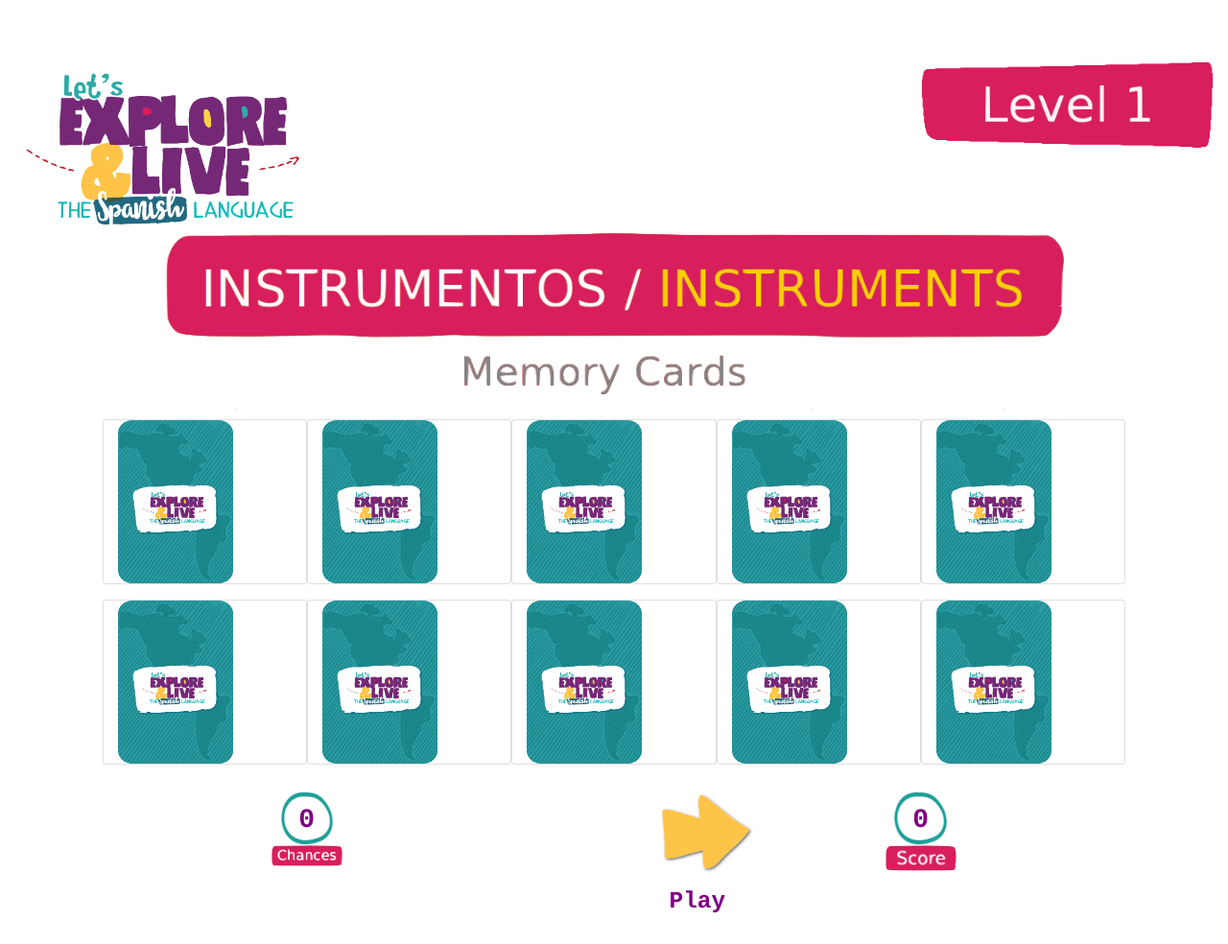
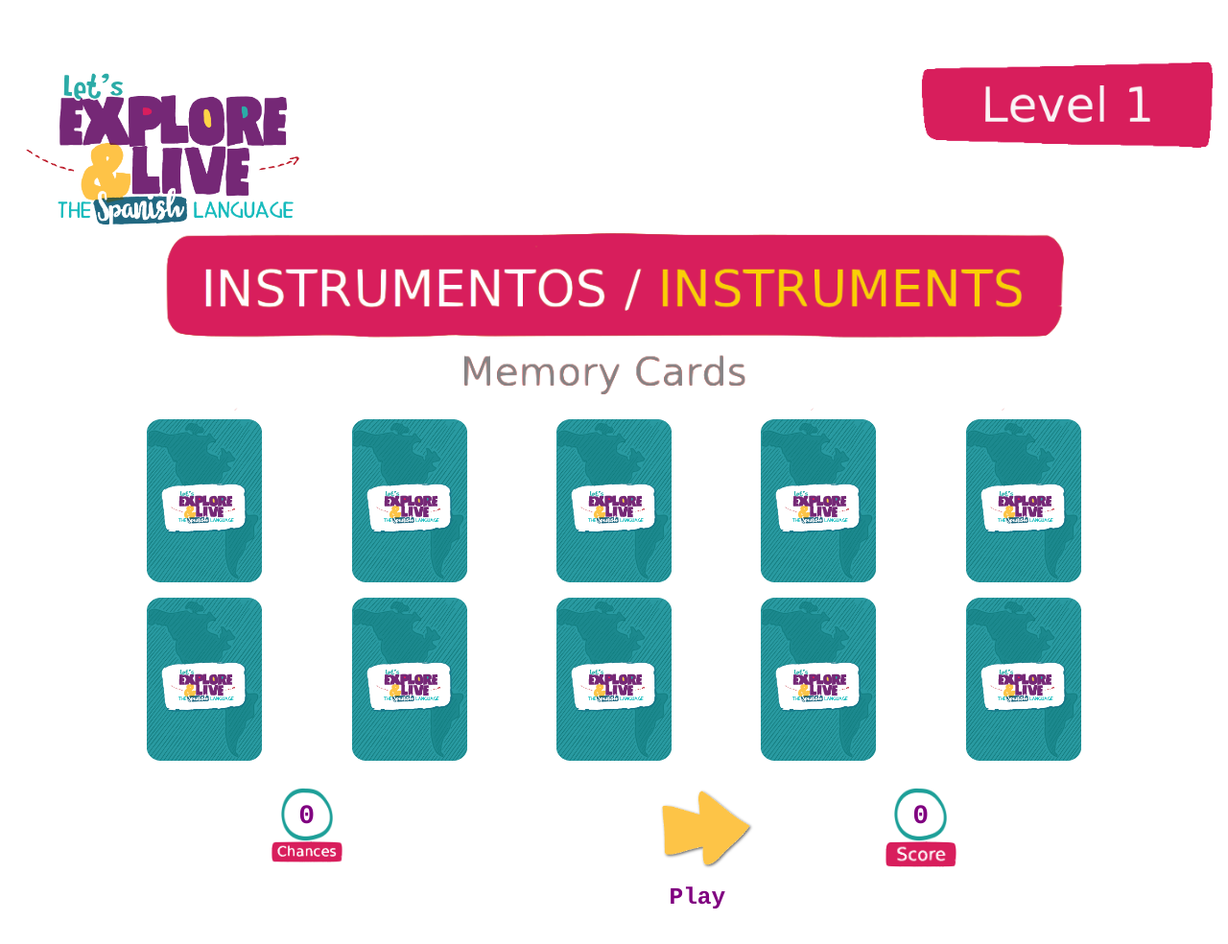
Before and after one commit to ccmorataya/game, a plain HTML site: page GameI.html in a window 1280 px wide. Shown: the whole page at 96% size. Drawn offline with nearby package versions, Linux system fonts and the light colour scheme.

Commit message:
Remove card class

```diff
--- a/GameI.html
+++ b/GameI.html
@@ -30,49 +30,49 @@
         </div>
         <div class="row form-group" id="rowCardsTop">
             <div class="col-1 ">&nbsp;</div>
-            <div class="col-2 card" id="C1">
+            <div class="col " id="C1">
                 <input type="hidden" id="J1" value="">
-                <img src="Img/IB.png" class="img-fluid" id="S1">
+                <img src="Img/IB.png" class="" id="S1">
             </div>
-            <div class="col-2 card" id="C2">
+            <div class="col " id="C2">
                 <input type="hidden" id="J2" value="">
-                <img src="Img/IB.png" class="img-fluid" id="S2">
+                <img src="Img/IB.png" class="" id="S2">
             </div>
-            <div class="col-2 card" id="C3">
+            <div class="col " id="C3">
                 <input type="hidden" id="J3" value="">
-                <img src="Img/IB.png" class="img-fluid" id="S3">
+                <img src="Img/IB.png" class="" id="S3">
             </div>
-            <div class="col-2 card" id="C4">
+            <div class="col " id="C4">
                 <input type="hidden" id="J4" value="">
-                <img src="Img/IB.png" class="img-fluid" id="S4">
+                <img src="Img/IB.png" class="" id="S4">
             </div>
-            <div class="col-2 card" id="C5">
+            <div class="col " id="C5">
                 <input type="hidden" id="J5" value="">
-                <img src="Img/IB.png" class="img-fluid" id="S5">
+                <img src="Img/IB.png" class="" id="S5">
             </div>
             <div class="col-1 ">&nbsp;</div>
         </div>
         <div class="row" id="rowCardsBottom">
             <div class="col-1 ">&nbsp;</div>
-            <div class="col-2 card" id="C6">
+            <div class="col " id="C6">
                 <input type="hidden" id="J6" value="">
-                <img src="Img/IB.png" class="img-fluid" id="S6">
+                <img src="Img/IB.png" class="" id="S6">
             </div>
-            <div class="col-2 card" id="C7">
+            <div class="col " id="C7">
                 <input type="hidden" id="J7" value="">
-                <img src="Img/IB.png" class="img-fluid" id="S7">
+                <img src="Img/IB.png" class="" id="S7">
             </div>
-            <div class="col-2 card" id="C8">
+            <div class="col " id="C8">
                 <input type="hidden" id="J8" value="">
-                <img src="Img/IB.png" class="img-fluid" id="S8">
+                <img src="Img/IB.png" class="" id="S8">
             </div>
-            <div class="col-2 card" id="C9">
+            <div class="col " id="C9">
                 <input type="hidden" id="J9" value="">
-                <img src="Img/IB.png" class="img-fluid" id="S9">
+                <img src="Img/IB.png" class="" id="S9">
             </div>
-            <div class="col-2 card" id="C10">
+            <div class="col " id="C10">
                 <input type="hidden" id="J10" value="">
-                <img src="Img/IB.png" class="img-fluid" id="S10">
+                <img src="Img/IB.png" class="" id="S10">
             </div>
             <div class="col-1 ">&nbsp;</div>
         </div>
```
